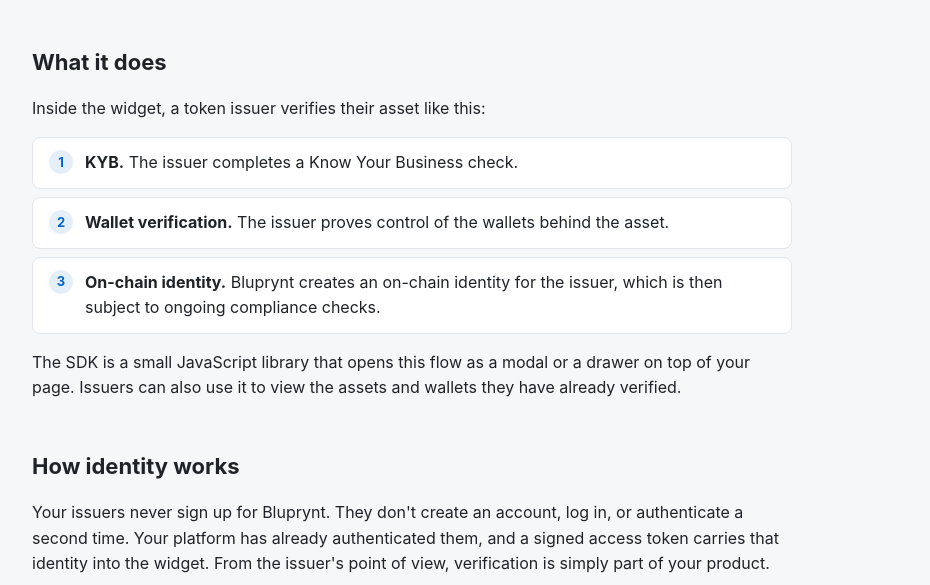
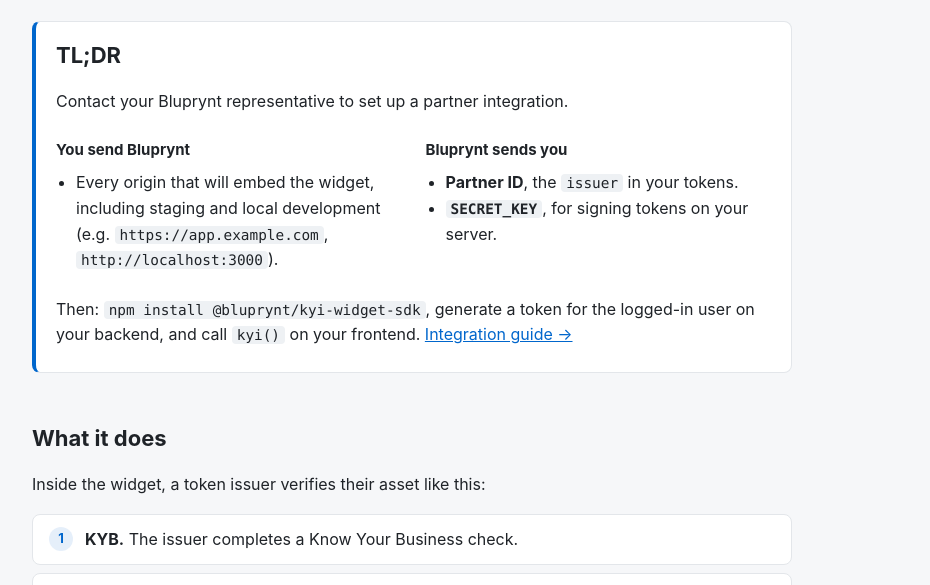
Before and after one commit to blupryntco/kyi-widget-sdk, a website: page docs/index.html in a window 1280 px wide. Shown: the part 190-775 px from the top of the page, without its empty margins (174-1104 px from the left). Drawn offline with Linux system fonts and the light colour scheme.

Commit message:
docs: add TL;DR and origin allowlisting requirement

```diff
--- a/docs/index.html
+++ b/docs/index.html
@@ -24,6 +24,27 @@
       <h1>Overview</h1>
       <p class="lead">The KYI (Know Your Issuer) widget lets token issuers on your platform verify their assets with Bluprynt, without leaving your product.</p>
 
+      <section class="tldr" aria-labelledby="tldr">
+        <h2 id="tldr">TL;DR</h2>
+        <p>Contact your Bluprynt representative to set up a partner integration.</p>
+        <div class="tldr-cols">
+          <div>
+            <h3>You send Bluprynt</h3>
+            <ul>
+              <li>Every origin that will embed the widget, including staging and local development (e.g. <code>https://app.example.com</code>, <code>http://localhost:3000</code>).</li>
+            </ul>
+          </div>
+          <div>
+            <h3>Bluprynt sends you</h3>
+            <ul>
+              <li><strong>Partner ID</strong>, the <code>issuer</code> in your tokens.</li>
+              <li><strong><code>SECRET_KEY</code></strong>, for signing tokens on your server.</li>
+            </ul>
+          </div>
+        </div>
+        <p>Then: <code>npm install @bluprynt/kyi-widget-sdk</code>, generate a token for the logged-in user on your backend, and call <code>kyi()</code> on your frontend. <a href="integration.html">Integration guide →</a></p>
+      </section>
+
       <h2 id="what">What it does</h2>
       <p>Inside the widget, a token issuer verifies their asset like this:</p>
       <ol class="flow">
@@ -42,7 +63,7 @@
 
       <h2 id="how">How the pieces fit together</h2>
       <ol class="flow">
-        <li>Bluprynt gives you a partner ID (the <em>issuer</em> claim) and a <code>SECRET_KEY</code>.</li>
+        <li>You tell Bluprynt which origins will embed the widget. Bluprynt allowlists them and gives you a partner ID (the <em>issuer</em> claim) and a <code>SECRET_KEY</code>.</li>
         <li>An issuer logs in to your platform as usual.</li>
         <li>Your backend generates a short-lived access token for that issuer, signed with your <code>SECRET_KEY</code>.</li>
         <li>Your frontend calls <code>kyi()</code> with the token, and the widget opens.</li>
--- a/docs/style.css
+++ b/docs/style.css
@@ -253,6 +253,36 @@
   justify-content: center;
 }
 
+.tldr {
+  background: var(--surface);
+  border: 1px solid var(--border);
+  border-left: 4px solid var(--accent);
+  border-radius: 8px;
+  padding: 4px 20px 8px;
+  margin: 24px 0;
+}
+
+.tldr h2 {
+  margin-top: 12px;
+  padding-top: 0;
+}
+
+.tldr h3 {
+  margin: 8px 0 0;
+  font-size: 15px;
+}
+
+.tldr ul {
+  padding-left: 20px;
+  margin: 8px 0;
+}
+
+.tldr-cols {
+  display: grid;
+  grid-template-columns: repeat(auto-fit, minmax(240px, 1fr));
+  gap: 0 24px;
+}
+
 .cards {
   display: grid;
   grid-template-columns: repeat(auto-fit, minmax(200px, 1fr));
```
Also changed, not shown: docs/integration.html (+8 -0 lines), README.md.
